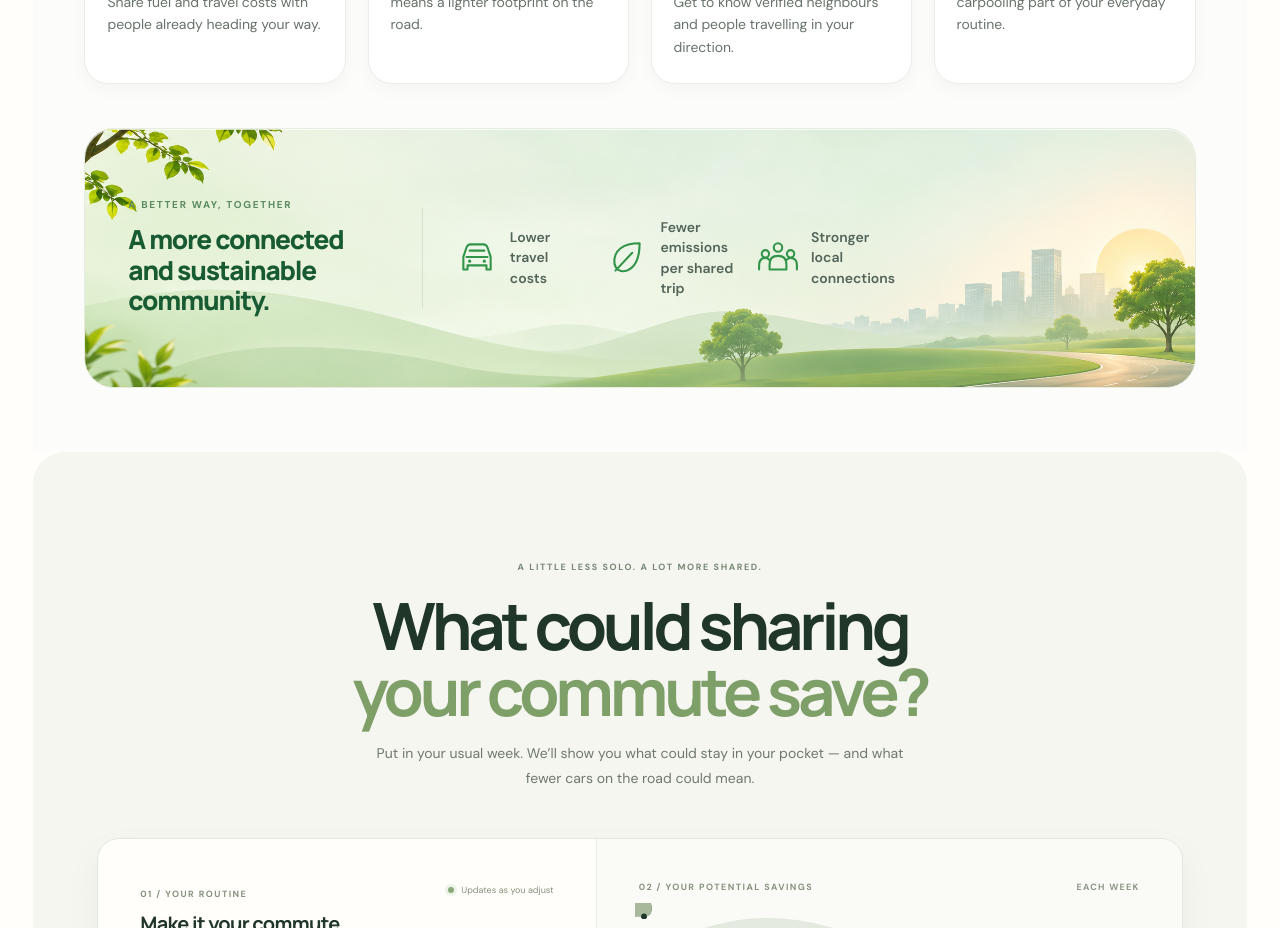
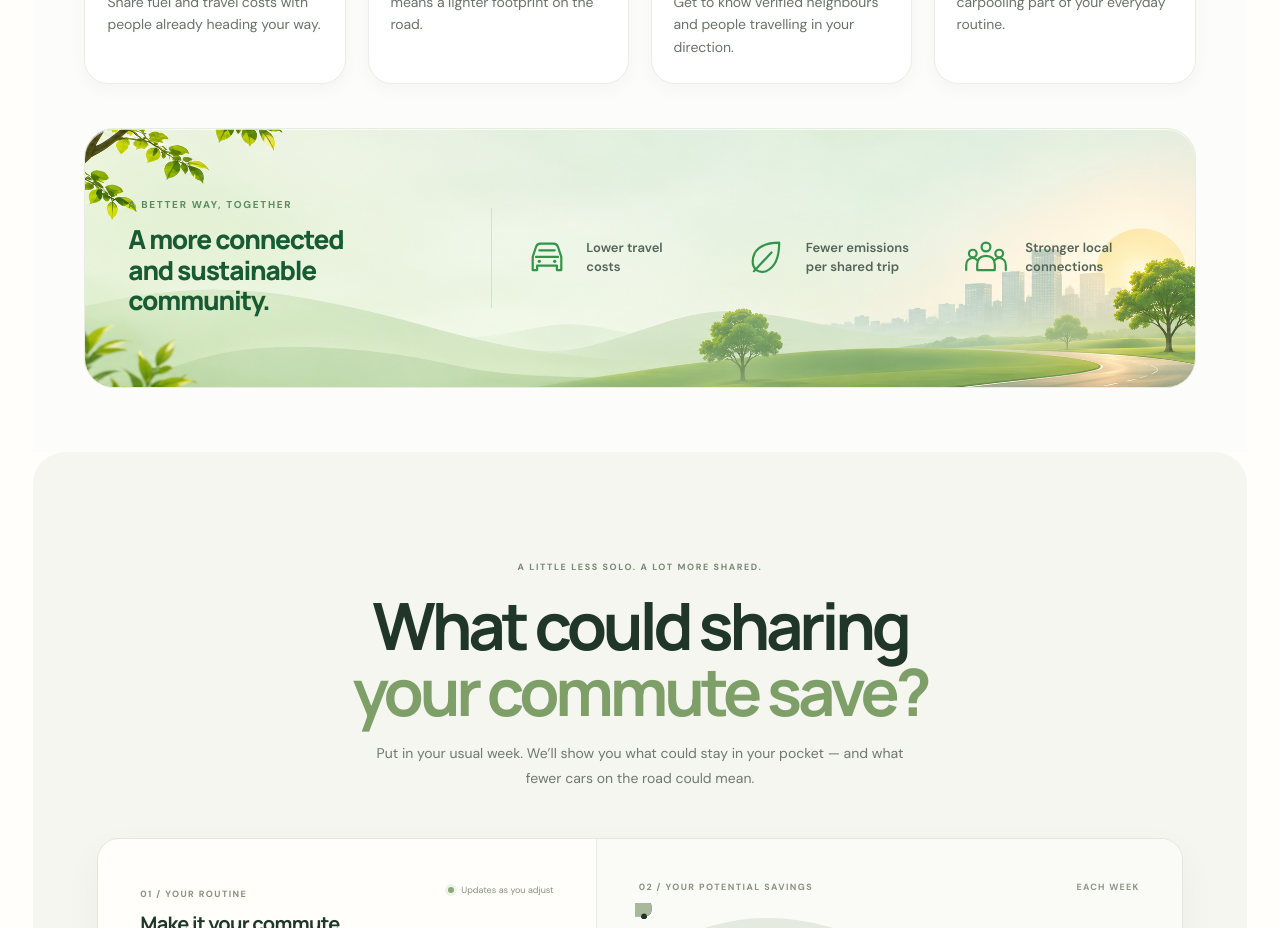
Before and after one commit to Surya8074/viaris-website, a React (Vite) app: page / in a window 1280 px wide. Shown: the part 6160-7088 px from the top of the page. Built offline with nearby package versions, Linux system fonts and the light colour scheme.

Commit message:
Use empty right side of benefits banner for impact points

```diff
--- a/src/styles/benefits.css
+++ b/src/styles/benefits.css
@@ -44,7 +44,7 @@
 .vb-card p{max-width:270px;margin:0;color:#68736b;font-size:14px;line-height:1.6;letter-spacing:-.005em}
 .vb-banner{
   position:relative;isolation:isolate;min-height:260px;
-  display:grid;grid-template-columns:minmax(260px,1.12fr) 1px minmax(430px,1.9fr) minmax(260px,1.15fr);
+  display:grid;grid-template-columns:minmax(280px,1.05fr) 1px minmax(0,2fr);
   align-items:center;gap:clamp(22px,2.6vw,38px);
   padding:36px clamp(30px,3.35vw,50px);overflow:hidden;
   border:1px solid #e4eddf;border-radius:30px;
@@ -55,9 +55,9 @@
 .vb-banner-kicker{display:block;margin-bottom:13px;color:#5b8b61;font-size:10px;font-weight:800;letter-spacing:.17em;line-height:1.2}
 .vb-banner h3{margin:0;color:#185b32;font-family:'Manrope','Inter',sans-serif;font-size:clamp(24px,2.05vw,30px);font-weight:750;line-height:1.18;letter-spacing:-.045em}
 .vb-divider{position:relative;z-index:2;width:1px;height:100px;background:#d2e2ce}
-.vb-proof{position:relative;z-index:2;display:grid;grid-template-columns:repeat(3,minmax(0,1fr));gap:clamp(14px,1.7vw,26px);min-width:0}
-.vb-proof-item{display:flex;align-items:center;gap:12px;color:#536459;font-size:14px;font-weight:550;line-height:1.45}
-.vb-proof-item svg{width:42px;height:42px;flex:0 0 42px;color:#32944a}
+.vb-proof{position:relative;z-index:2;display:grid;grid-template-columns:repeat(3,minmax(0,1fr));gap:clamp(24px,2.5vw,42px);min-width:0;width:100%;align-items:center}
+.vb-proof-item{display:flex;align-items:center;gap:clamp(12px,1.35vw,22px);min-width:0;color:#536459;font-size:clamp(13px,.95vw,15px);font-weight:600;line-height:1.45}
+.vb-proof-item svg{width:44px;height:44px;flex:0 0 44px;color:#32944a}
 .vb-community-art{position:relative;z-index:1;align-self:stretch;justify-self:stretch;display:flex;align-items:flex-end;min-width:0;height:100%;overflow:hidden;pointer-events:none}
 .vb-community-art svg{display:block;width:100%;height:100%;min-height:175px}
 @media(max-width:1120px){
```
